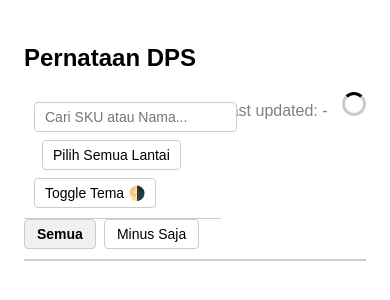
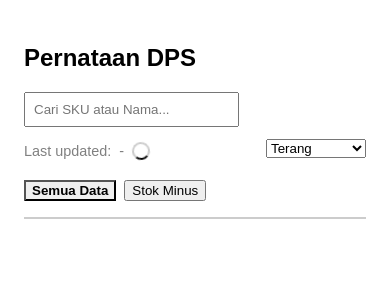
Before and after one commit to pernataan/pernataan.github.io, a plain HTML site: page index.html in a window 390 px wide. Drawn offline with Linux system fonts and the light colour scheme; no server answers.

Commit message:
tema dan lazy load

```diff
--- a/index.html
+++ b/index.html
@@ -10,6 +10,7 @@
       --text: #000000;
       --table-header: #f0f0f0;
       --border: #cccccc;
+      --highlight-minus: #ffcccc;
     }
 
     body.dark {
@@ -17,6 +18,39 @@
       --text: #ffffff;
       --table-header: #2a2a2a;
       --border: #555555;
+      --highlight-minus: #661111;
+    }
+
+    body.blue {
+      --bg: #e6f0ff;
+      --text: #003366;
+      --table-header: #cce0ff;
+      --border: #99c2ff;
+      --highlight-minus: #ff9999;
+    }
+
+    body.sepia {
+      --bg: #f4ecd8;
+      --text: #5b4636;
+      --table-header: #e3d7c1;
+      --border: #c5b79e;
+      --highlight-minus: #f8c0a0;
+    }
+
+    body.reddark {
+      --bg: #1e0000;
+      --text: #ff4444;
+      --table-header: #300000;
+      --border: #772222;
+      --highlight-minus: #660000;
+    }
+
+    body.mars {
+      --bg: #451804;
+      --text: #f0e7e7;
+      --table-header: #c1440e;
+      --border: 	#e77d11;
+      --highlight-minus: #fda600;
     }
 
     body {
@@ -25,80 +59,26 @@
       font-family: sans-serif;
       padding: 1rem;
       transition: background 0.3s, color 0.3s;
+      overflow: hidden;
     }
 
-    #spinner {
-      display: none;
-      margin-left: 10px;
-      width: 18px;
-      height: 18px;
-      border: 3px solid var(--border);
-      border-top: 3px solid var(--text);
-      border-radius: 50%;
-      animation: spin 1s linear infinite;
+    .highlight-minus {
+      background-color: var(--highlight-minus);
     }
 
-    @keyframes spin {
-      to { transform: rotate(360deg); }
+    #themeSelector {
+      margin-left: auto;
     }
 
-    #filter-bar {
-      position: sticky;
-      top: 0;
-      background: var(--bg);
-      z-index: 10;
-      padding: 10px;
+    .tab-buttons {
       display: flex;
-      flex-wrap: wrap;
       gap: 8px;
-      align-items: center;
-      border-bottom: 1px solid var(--border);
+      margin-bottom: 1rem;
     }
 
-    .tab-bar {
-      display: flex;
-      gap: 8px;
-      margin-bottom: 10px;
-    }
-
-    .tab-bar button {
-      padding: 6px 12px;
-      border: 1px solid var(--border);
-      background-color: var(--bg);
-      color: var(--text);
-      border-radius: 4px;
-      cursor: pointer;
-    }
-
-    .tab-bar button.active {
+    .tab-buttons button.active {
       font-weight: bold;
-      background-color: var(--table-header);
-    }
-
-    input, button, select {
-      padding: 6px 10px;
-      font-size: 14px;
-      border: 1px solid var(--border);
-      border-radius: 4px;
-      background-color: var(--bg);
-      color: var(--text);
-    }
-
-    button:hover {
-      cursor: pointer;
-      background-color: var(--table-header);
-    }
-
-    #lantaiCheckboxes {
-      display: flex;
-      flex-wrap: wrap;
-      gap: 8px;
-    }
-
-    #status-bar {
-      position: relative;
-      color: gray;
-      float: right;
+      border-bottom: 2px solid var(--text);
     }
 
     .table-wrapper {
@@ -126,54 +106,70 @@
       white-space: nowrap;
     }
 
-    th {
-      background-color: var(--table-header);
-      position: relative;
-      cursor: pointer;
+    #searchInput {
+      width: 50vw;
+      padding: .5rem;
     }
 
-    th.sort-asc::after {
-      content: " \1F53C";
+    #lantaiFilter {
+      display: flex;
+      flex-wrap: wrap;
+      gap: 10px;
+      margin-top: 10px;
+      margin-bottom: 10px;
     }
 
-    th.sort-desc::after {
-      content: " \1F53D";
+    #status-bar {
+      margin-top: 5px;
+      color: gray;
+      font-size: 0.9em;
+      display: flex;
+      align-items: center;
+      gap: 8px;
     }
 
-    th .resizer {
-      position: absolute;
-      right: 0;
-      top: 0;
-      width: 5px;
-      height: 100%;
-      cursor: col-resize;
-      -webkit-user-select: none;
-      user-select: none;
+    #spinner {
+      width: 14px;
+      height: 14px;
+      border: 2px solid var(--border);
+      border-top: 2px solid var(--text);
+      border-radius: 50%;
+      animation: spin 1s linear infinite;
+    }
+
+    @keyframes spin {
+      to { transform: rotate(360deg); }
     }
   </style>
 </head>
-<body>
-  <header>
-    <h2>Pernataan DPS</h2>
+<body class="light">
+  <h2>Pernataan DPS</h2>
+
+  <div style="display: flex; align-items: center; gap: 10px; flex-wrap: wrap;">
+    <input type="text" id="searchInput" placeholder="Cari SKU atau Nama..." oninput="renderTable()" />
     <div id="status-bar">
       Last updated: <span id="lastUpdated">-</span>
       <span id="spinner"></span>
     </div>
-  </header>
-
-  <div id="filter-bar">
-    <input type="text" id="searchInput" placeholder="Cari SKU atau Nama..." oninput="renderTable()" />
-    <div id="lantaiCheckboxes"></div>
-    <button onclick="selectAllFloors()">Pilih Semua Lantai</button>
-    <button onclick="toggleTheme()">Toggle Tema 🌗</button>
+    <select id="themeSelector" onchange="changeTheme(this.value)">
+      <option value="light">Terang</option>
+      <option value="dark">Gelap</option>
+      <option value="blue">Biru</option>
+      <option value="sepia">Sepia</option>
+      <option value="reddark">Gelap Merah</option>
+      <option value="mars">Mars</option>
+    </select>
   </div>
 
-  <div class="tab-bar">
-    <button id="tab-all" class="active" onclick="setViewMode('all')">Semua</button>
-    <button id="tab-minus" onclick="setViewMode('minus')">Minus Saja</button>
+
+  <div id="lantaiFilter"></div>
+
+  <div class="tab-buttons">
+    <button onclick="setTab('all')" id="tabAll" class="active">Semua Data</button>
+    <button onclick="setTab('minus')" id="tabMinus">Stok Minus</button>
   </div>
 
-  <div class="table-wrapper">
+  <div class="table-wrapper" id="tableWrapper">
     <table id="data-table">
       <thead></thead>
       <tbody></tbody>
@@ -181,7 +177,6 @@
   </div>
 
   <script>
-    const firebaseUrl = "https://pernataan-db-default-rtdb.asia-southeast1.firebasedatabase.app/rekap.json";
     const columnOrder = [
       "SKU", "NAMA",
       "A12 - 1", "A12 - 2", "A12 - 3", "A12 - 4",
@@ -189,189 +184,136 @@
       "A20 - 1", "A20 - 3",
       "LTC", "Grand Total"
     ];
-    const floorColumns = columnOrder.slice(2, -1);
 
+    const lantaiColumns = columnOrder.slice(2, -1);
     let data = [];
-    let currentSort = { column: null, asc: true };
-    let viewMode = "all";
+    let tab = 'all';
+    let batchSize = 100;
+    let renderedRows = 0;
 
-    function toggleTheme() {
-      document.body.classList.toggle('dark');
+    function changeTheme(theme) {
+      document.body.className = theme;
+      localStorage.setItem("selectedTheme", theme);
     }
 
-    function setViewMode(mode) {
-      viewMode = mode;
-      document.querySelectorAll(".tab-bar button").forEach(btn => btn.classList.remove("active"));
-      document.getElementById("tab-" + mode).classList.add("active");
+    function loadSavedTheme() {
+      const saved = localStorage.getItem("selectedTheme");
+      if (saved) {
+        document.body.className = saved;
+        const selector = document.getElementById("themeSelector");
+        if (selector) selector.value = saved;
+      }
+    }
+
+    function setTab(value) {
+      tab = value;
+      document.getElementById("tabAll").classList.remove("active");
+      document.getElementById("tabMinus").classList.remove("active");
+      document.getElementById("tab" + capitalize(value)).classList.add("active");
+      renderedRows = 0;
+      document.querySelector("#data-table tbody").innerHTML = '';
       renderTable();
     }
 
-    function updateLastUpdated() {
-      const now = new Date();
-      document.getElementById("lastUpdated").textContent = now.toLocaleTimeString('id-ID');
+    function capitalize(str) {
+      return str.charAt(0).toUpperCase() + str.slice(1);
     }
 
     function getSelectedFloors() {
-      return JSON.parse(localStorage.getItem("selectedFloors") || "[]");
+      return JSON.parse(localStorage.getItem("selectedFloors") || JSON.stringify(lantaiColumns));
     }
 
-    function selectAllFloors() {
-      floorColumns.forEach(floor => {
-        const cb = document.querySelector(`#lantaiCheckboxes input[value="${floor}"]`);
-        if (cb) cb.checked = true;
-      });
-      saveLantaiFilter();
-    }
-
-    function saveLantaiFilter() {
-      const checkboxes = document.querySelectorAll("#lantaiCheckboxes input[type='checkbox']");
-      const selected = Array.from(checkboxes).filter(cb => cb.checked).map(cb => cb.value);
+    function saveSelectedFloors(selected) {
       localStorage.setItem("selectedFloors", JSON.stringify(selected));
+      renderedRows = 0;
+      document.querySelector("#data-table tbody").innerHTML = '';
       renderTable();
     }
 
-    function setupLantaiFilter() {
-      const container = document.getElementById("lantaiCheckboxes");
-      container.innerHTML = "";
-      const selected = getSelectedFloors();
-
-      floorColumns.forEach(floor => {
+    function setupLantaiCheckboxes() {
+      const container = document.getElementById("lantaiFilter");
+      container.innerHTML = '';
+      lantaiColumns.forEach(col => {
         const label = document.createElement("label");
-        label.style.display = "flex";
-        label.style.alignItems = "center";
-        label.style.gap = "4px";
-
         const checkbox = document.createElement("input");
         checkbox.type = "checkbox";
-        checkbox.value = floor;
-        checkbox.checked = selected.includes(floor);
-        checkbox.onchange = saveLantaiFilter;
-
+        checkbox.value = col;
+        checkbox.checked = getSelectedFloors().includes(col);
+        checkbox.onchange = () => {
+          const selected = Array.from(document.querySelectorAll("#lantaiFilter input:checked"))
+                                .map(cb => cb.value);
+          saveSelectedFloors(selected);
+        };
         label.appendChild(checkbox);
-        label.appendChild(document.createTextNode(floor));
+        label.append(" ", col);
         container.appendChild(label);
       });
     }
 
-    function sortData(column) {
-      const asc = currentSort.column === column ? !currentSort.asc : true;
-      currentSort = { column, asc };
-      data.sort((a, b) => {
-        let valA = a[column];
-        let valB = b[column];
-        const numA = (valA === undefined || valA === null || valA === '') ? 0 : Number(valA);
-        const numB = (valB === undefined || valB === null || valB === '') ? 0 : Number(valB);
-        if (!isNaN(numA) && !isNaN(numB)) return asc ? numA - numB : numB - numA;
-        const strA = valA ? valA.toString().toLowerCase() : '';
-        const strB = valB ? valB.toString().toLowerCase() : '';
-        return asc ? strA.localeCompare(strB) : strB.localeCompare(strA);
-      });
-      renderTable();
-    }
-
-    function initResize(index, colKey) {
-      return function (e) {
-        e.preventDefault();
-        const th = document.querySelectorAll("th")[index];
-        const startX = e.pageX;
-        const startWidth = th.offsetWidth;
-
-        function onMouseMove(e) {
-          const newWidth = startWidth + (e.pageX - startX);
-          th.style.width = newWidth + "px";
-          const savedWidths = JSON.parse(localStorage.getItem("columnWidths") || "{}");
-          savedWidths[colKey] = th.style.width;
-          localStorage.setItem("columnWidths", JSON.stringify(savedWidths));
-        }
-
-        function onMouseUp() {
-          document.removeEventListener("mousemove", onMouseMove);
-          document.removeEventListener("mouseup", onMouseUp);
-        }
-
-        document.addEventListener("mousemove", onMouseMove);
-        document.addEventListener("mouseup", onMouseUp);
-      };
-    }
-
     function renderTable() {
       const search = document.getElementById('searchInput').value.toLowerCase();
+      const selectedFloors = getSelectedFloors();
+      const dynamicColumns = ["SKU", "NAMA", ...selectedFloors, "Grand Total"];
       const thead = document.querySelector("#data-table thead");
       const tbody = document.querySelector("#data-table tbody");
-      const selectedFloors = getSelectedFloors();
 
-      thead.innerHTML = '';
-      const headerRow = document.createElement('tr');
-      columnOrder.forEach((col, i) => {
-        if (col === "SKU" || col === "NAMA" || selectedFloors.includes(col) || col === "Grand Total") {
+      if (thead.innerHTML === '') {
+        const headerRow = document.createElement('tr');
+        dynamicColumns.forEach(col => {
           const th = document.createElement('th');
           th.textContent = col;
-          th.onclick = () => sortData(col);
-          if (currentSort.column === col) {
-            th.classList.add(currentSort.asc ? 'sort-asc' : 'sort-desc');
-          }
-          const resizer = document.createElement("div");
-          resizer.className = "resizer";
-          resizer.addEventListener("mousedown", initResize(i, col));
-          th.appendChild(resizer);
+          headerRow.appendChild(th);
+        });
+        thead.appendChild(headerRow);
+      }
 
-          const widths = JSON.parse(localStorage.getItem("columnWidths") || "{}");
-          if (widths[col]) th.style.width = widths[col];
-
-          headerRow.appendChild(th);
-        }
-      });
-      thead.appendChild(headerRow);
-
-      tbody.innerHTML = '';
-      const filteredData = data.filter(row => {
+      let filtered = data.filter(row => {
         const keyword = `${row["SKU"] ?? ''} ${row["NAMA"] ?? ''}`.toLowerCase();
-        if (!keyword.includes(search)) return false;
-
-        if (viewMode === "minus") {
-          return selectedFloors.some(col => Number(row[col]) < 0);
-        }
-
-        return true;
+        const searchMatch = keyword.includes(search);
+        const minusMatch = tab !== 'minus' || lantaiColumns.some(c => Number(row[c]) < 0);
+        return searchMatch && minusMatch;
       });
 
-      filteredData.forEach(row => {
+      const fragment = document.createDocumentFragment();
+      const slice = filtered.slice(renderedRows, renderedRows + batchSize);
+      slice.forEach(row => {
         const tr = document.createElement('tr');
-        columnOrder.forEach(col => {
-          if (col === "SKU" || col === "NAMA" || selectedFloors.includes(col) || col === "Grand Total") {
-            const td = document.createElement('td');
-            td.textContent = row[col] ?? '';
-            tr.appendChild(td);
-          }
+        dynamicColumns.forEach(col => {
+          const td = document.createElement('td');
+          let value = row[col];
+          if (value === undefined || value === "") value = "-";
+          td.textContent = value;
+          if (!isNaN(value) && Number(value) < 0) td.classList.add("highlight-minus");
+          tr.appendChild(td);
         });
-        tbody.appendChild(tr);
+        fragment.appendChild(tr);
       });
+      tbody.appendChild(fragment);
+      renderedRows += batchSize;
     }
 
     async function fetchData() {
       document.getElementById("spinner").style.display = "inline-block";
-      const [stockRes, skuRes] = await Promise.all([
-        fetch(firebaseUrl),
-        fetch("https://pernataan-db-default-rtdb.asia-southeast1.firebasedatabase.app/sku_master.json")
-      ]);
-
-      const stockJson = await stockRes.json();
-      const skuJson = await skuRes.json();
-
-      const stockData = stockJson || {};
-      const skuData = skuJson || {};
-
-      data = Object.values(skuData).map(item => ({
-        ...item,
-        ...(stockData[item.SKU] || {})
-      }));
-
-      setupLantaiFilter();
+      const res = await fetch("https://pernataan-db-default-rtdb.asia-southeast1.firebasedatabase.app/rekap.json");
+      const json = await res.json();
+      data = Object.values(json || {});
+      setupLantaiCheckboxes();
+      document.querySelector("#data-table thead").innerHTML = '';
+      document.querySelector("#data-table tbody").innerHTML = '';
+      renderedRows = 0;
       renderTable();
-      updateLastUpdated();
+      document.getElementById("lastUpdated").textContent = new Date().toLocaleTimeString('id-ID');
       document.getElementById("spinner").style.display = "none";
     }
 
+    document.getElementById("tableWrapper").addEventListener("scroll", () => {
+      const wrapper = document.getElementById("tableWrapper");
+      if (wrapper.scrollTop + wrapper.clientHeight >= wrapper.scrollHeight - 10) {
+        renderTable();
+      }
+    });
+
+    loadSavedTheme();
     fetchData();
     setInterval(fetchData, 60000);
   </script>
```
